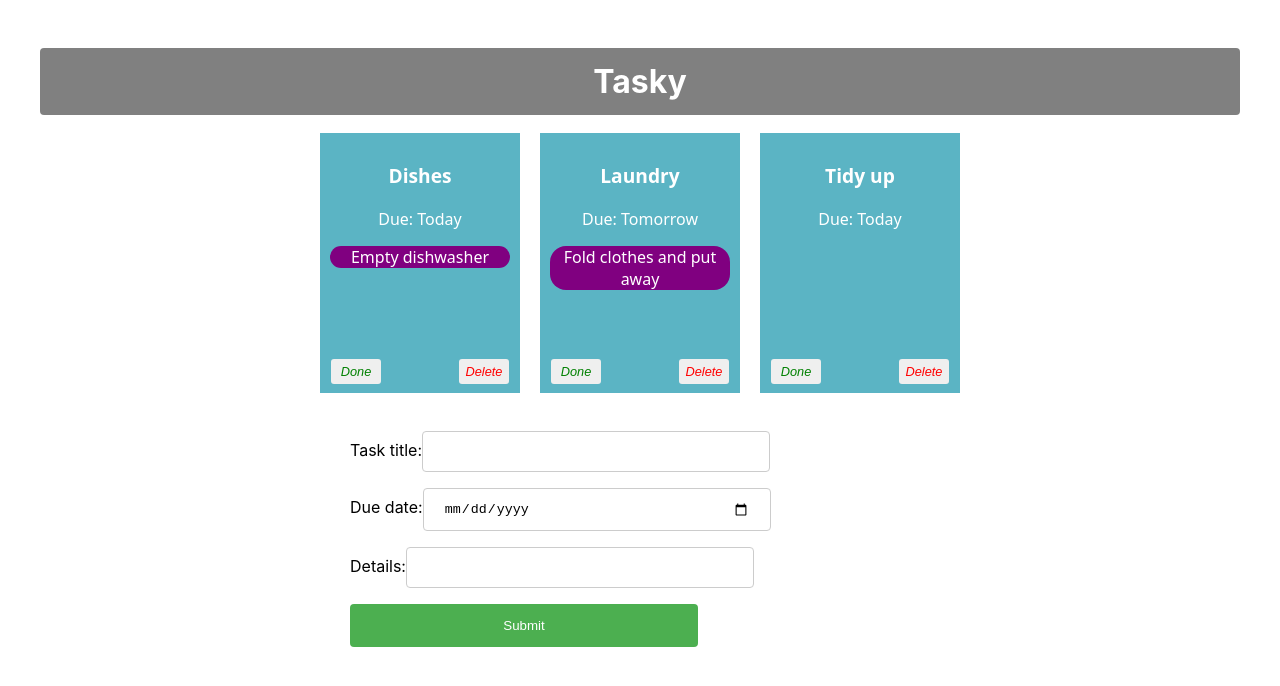
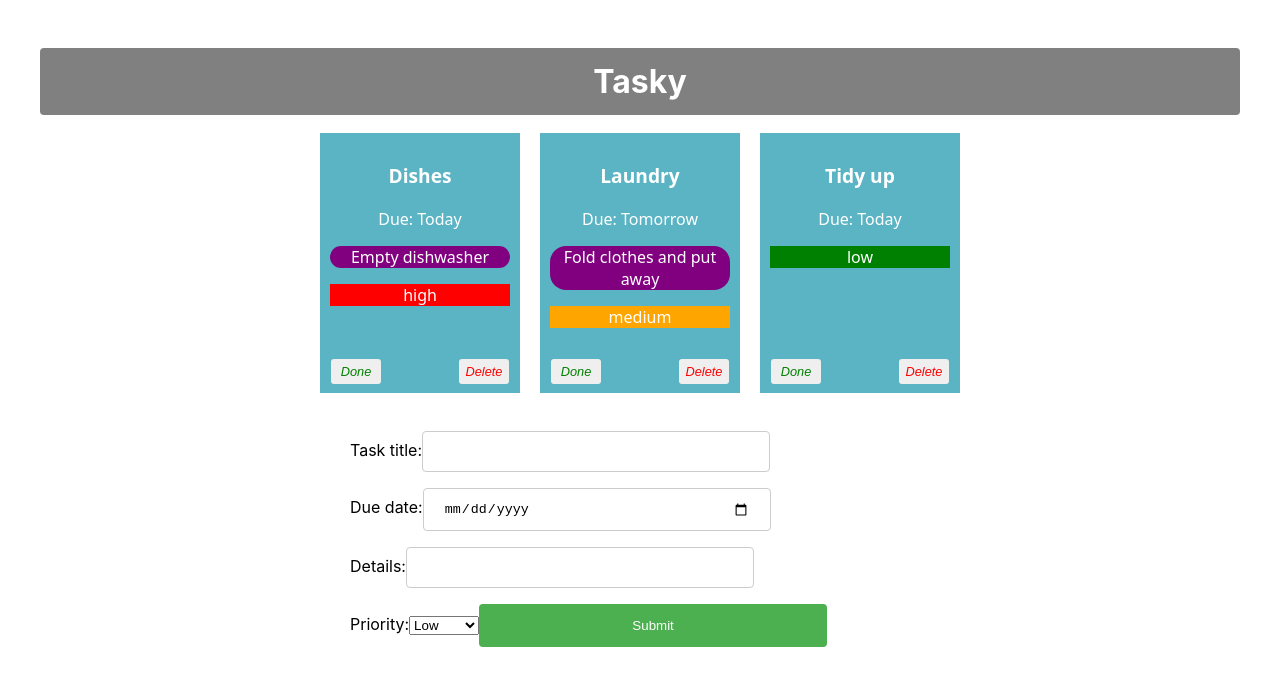
Before and after one commit to Daniel-O-Brien/react-basics-labs, a React (Create React App) app in the folder tasky/: page / in a window 1280 px wide. Shown: the top 686 px of the page. Built offline with nearby package versions, Linux system fonts and the light colour scheme.

Commit message:
Tasky Lab 2 - Exercises done

```diff
--- a/tasky/src/App.js
+++ b/tasky/src/App.js
@@ -8,9 +8,9 @@ import { v4 as uuidv4 } from 'uuid';
 function App() {
   const [ taskState, setTaskState ] = useState({
     tasks: [
-      { id: 1, title:"Dishes", description: "Empty dishwasher", deadline: "Today", done: false },
-      { id: 2, title: "Laundry", description: "Fold clothes and put away", deadline: "Tomorrow", done: false },
-      { id: 3, title: "Tidy up", deadline: "Today", done: false}
+      { id: 1, title:"Dishes", description: "Empty dishwasher", deadline: "Today", priority: "high", priorityColour: "red", done: false },
+      { id: 2, title: "Laundry", description: "Fold clothes and put away", deadline: "Tomorrow", priority: "medium", priorityColour: "orange", done: false },
+      { id: 3, title: "Tidy up", deadline: "Today", priority: "low", priorityColour: "green", done: false}
     ]
   });
   const doneHandler = (taskIndex) => {
@@ -37,6 +37,9 @@ function App() {
       case "deadline":
         form.deadline = event.target.value;
         break;
+      case "priority":
+        form.priority = event.target.value;
+        break;
       default:
         form = formState;
     }
@@ -51,6 +54,8 @@ function App() {
 
     form.id = uuidv4();
 
+
+
     tasks.push(form);
     setTaskState({tasks});
   }
@@ -59,7 +64,8 @@ function App() {
   const [ formState, setFormState ] = useState({
     title: "",
     description: "",
-    deadline: ""
+    deadline: "",
+    priority: ""
   });
   console.log(formState);
 
@@ -71,6 +77,8 @@ function App() {
       title={task.title}
       description={task.description}
       deadline={task.deadline}
+      priority={task.priority}
+      priorityColour={task.priorityColour}
       key={task.id}
       done={task.done}
       markDone={() => doneHandler(index)}
--- a/tasky/src/components/Form.js
+++ b/tasky/src/components/Form.js
@@ -20,6 +20,15 @@ const AddTaskForm = (props) => {
                 Details:
                 <input type="text" name="description" onChange={(event) => props.change(event)}/>
             </label>
+            <br/>
+            <label>
+                Priority:
+                <select name="priority" onChange={(event) => props.change(event)}>
+                    <option value="low">Low</option>
+                    <option value="medium">Medium</option>
+                    <option value="high">High</option>
+                </select>
+            </label>
             <input type="submit" value="Submit"/>
         </form>
     </div>
--- a/tasky/src/components/Task.js
+++ b/tasky/src/components/Task.js
@@ -6,6 +6,7 @@ const Task = (props) => {
             <p className="title">{props.title}</p>
             <p>Due: {props.deadline}</p>
             <p className="description">{props.description}</p>
+            <p className="priority" style={{ backgroundColor: props.priority == "high" ? "red" : props.priority == "medium" ? "orange" : "green" }}>{props.priority}</p>
             <button onClick={props.markDone} className='doneButton'>Done</button>
             <button className='deleteButton' onClick={props.deleteTask}>Delete</button>
         </div>
```
Lines whose indentation alone changed are shown as unchanged.
